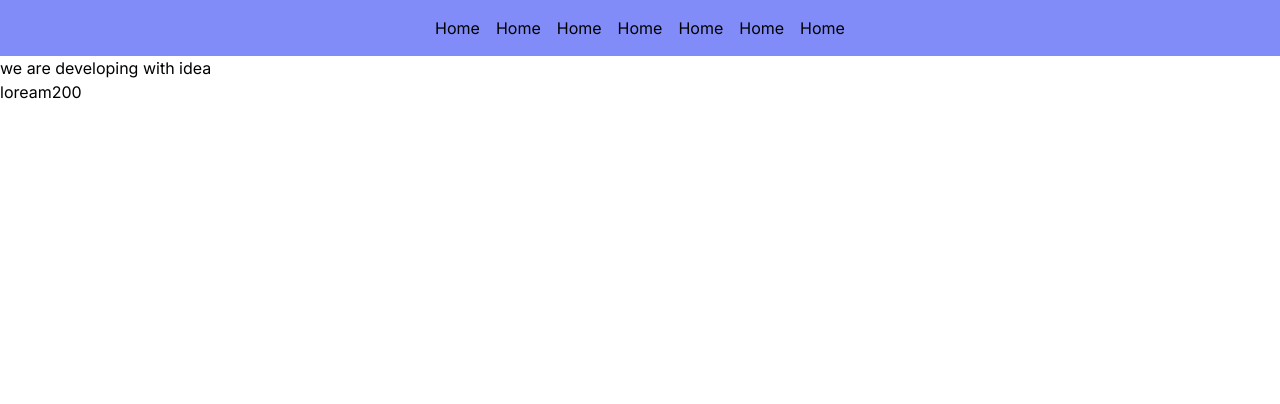
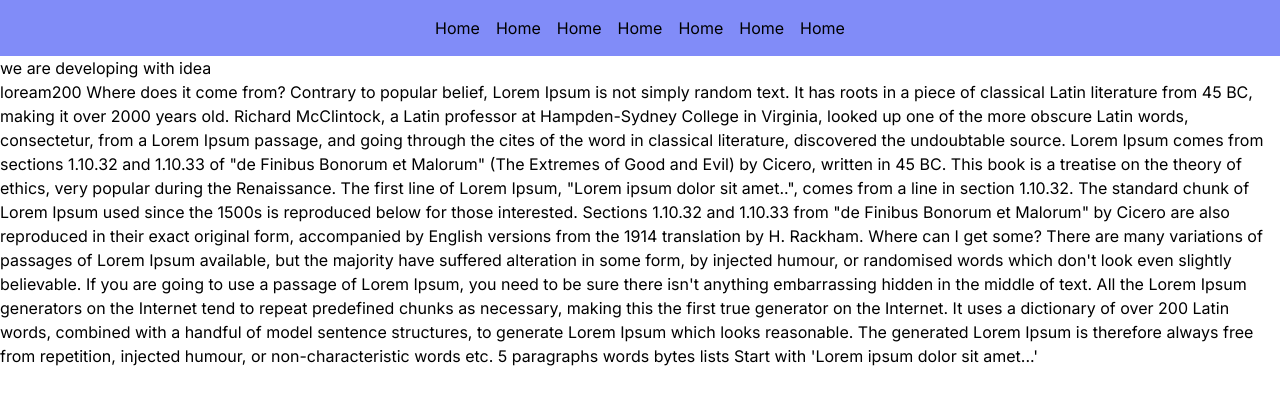
Before and after one commit to SheikhRakibhossain/Next-Me, a Next.js app: page /about in a window 1280 px wide. Shown: the top 404 px of the page. Built offline with nearby package versions, Linux system fonts and the light colour scheme.

Commit message:
some dummy text has added

```diff
--- a/src/app/about/page.js
+++ b/src/app/about/page.js
@@ -5,6 +5,22 @@
         <div>
             <p>we are developing with idea</p>
             <article>loream200
+
+Where does it come from?
+Contrary to popular belief, Lorem Ipsum is not simply random text. It has roots in a piece of classical Latin literature from 45 BC, making it over 2000 years old. Richard McClintock, a Latin professor at Hampden-Sydney College in Virginia, looked up one of the more obscure Latin words, consectetur, from a Lorem Ipsum passage, and going through the cites of the word in classical literature, discovered the undoubtable source. Lorem Ipsum comes from sections 1.10.32 and 1.10.33 of "de Finibus Bonorum et Malorum" (The Extremes of Good and Evil) by Cicero, written in 45 BC. This book is a treatise on the theory of ethics, very popular during the Renaissance. The first line of Lorem Ipsum, "Lorem ipsum dolor sit amet..", comes from a line in section 1.10.32.
+
+The standard chunk of Lorem Ipsum used since the 1500s is reproduced below for those interested. Sections 1.10.32 and 1.10.33 from "de Finibus Bonorum et Malorum" by Cicero are also reproduced in their exact original form, accompanied by English versions from the 1914 translation by H. Rackham.
+
+Where can I get some?
+There are many variations of passages of Lorem Ipsum available, but the majority have suffered alteration in some form, by injected humour, or randomised words which don't look even slightly believable. If you are going to use a passage of Lorem Ipsum, you need to be sure there isn't anything embarrassing hidden in the middle of text. All the Lorem Ipsum generators on the Internet tend to repeat predefined chunks as necessary, making this the first true generator on the Internet. It uses a dictionary of over 200 Latin words, combined with a handful of model sentence structures, to generate Lorem Ipsum which looks reasonable. The generated Lorem Ipsum is therefore always free from repetition, injected humour, or non-characteristic words etc.
+
+5
+	paragraphs
+	words
+	bytes
+	lists
+	Start with 'Lorem
+ipsum dolor sit amet...'
 
             </article>
 
```
